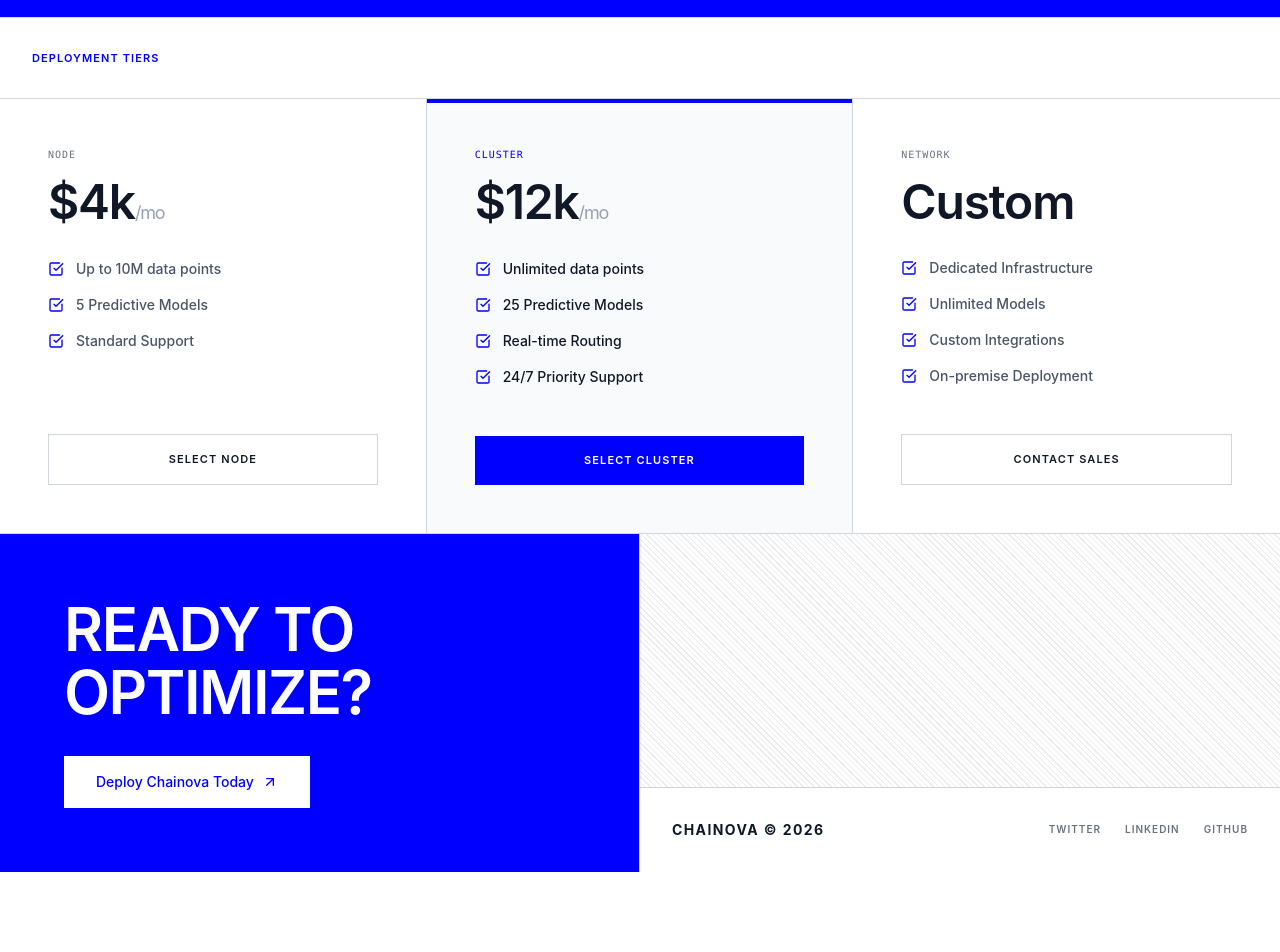
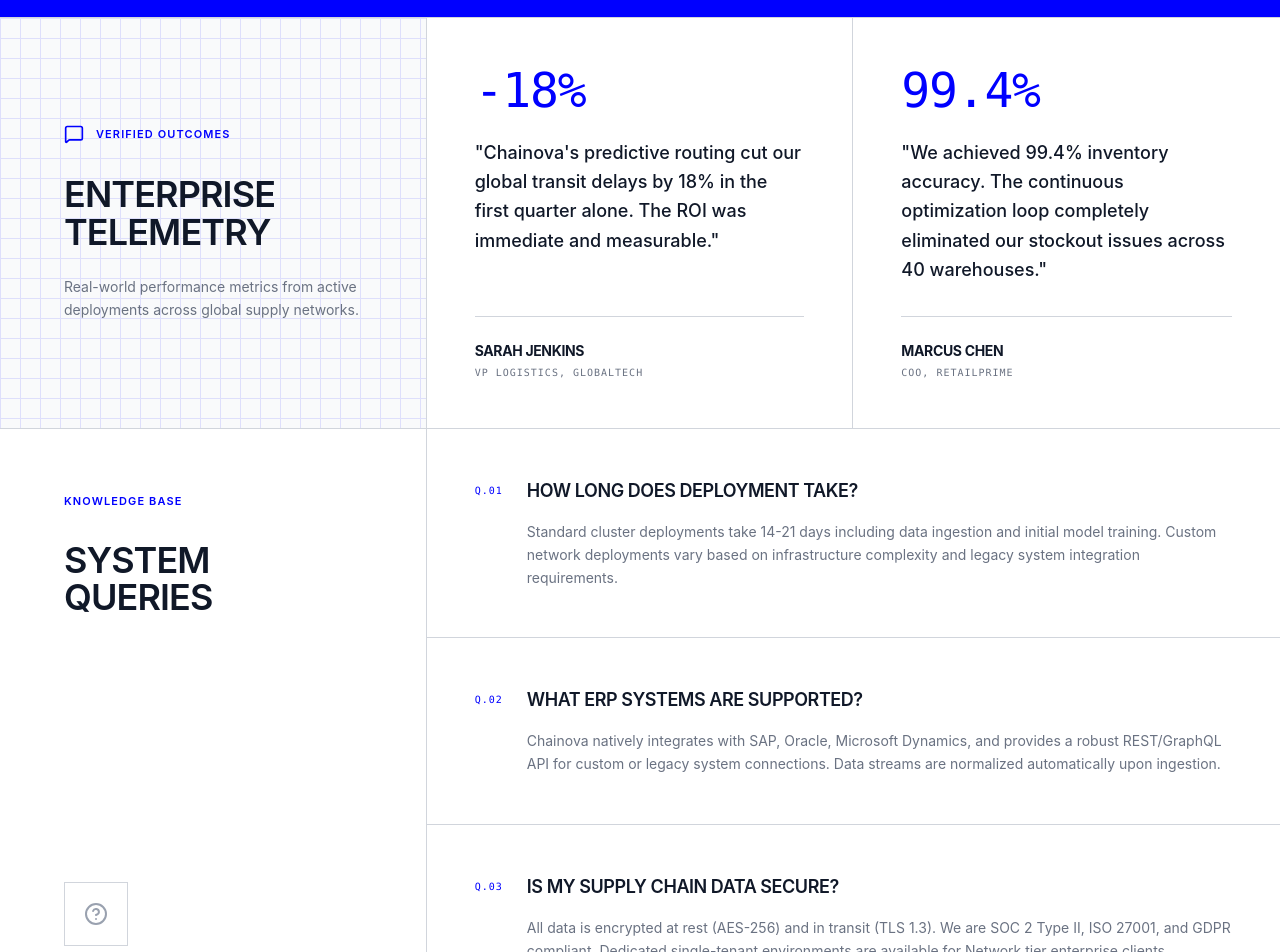
Before and after one commit to phalla-doll/chainova, a Next.js app: page / in a window 1280 px wide. Shown: the part 3260-4212 px from the top of the page. Before the commit the page ends 4132 px from the top, so only its background shows below. Built offline with nearby package versions, Linux system fonts and the light colour scheme.

Commit message:
feat: Add chat and help icons to page
Introduces two new icons, MessageSquare and HelpCircle, to the available icon set. These are intended for future use in adding chat and help functionalities to the Chainova Hero application's page.

```diff
--- a/app/page.tsx
+++ b/app/page.tsx
@@ -1,4 +1,4 @@
-import { ArrowUpRight, Activity, Globe, AlertTriangle, Database, Cpu, Network, Terminal, Map as MapIcon, CheckSquare } from 'lucide-react';
+import { ArrowUpRight, Activity, Globe, AlertTriangle, Database, Cpu, Network, Terminal, Map as MapIcon, CheckSquare, MessageSquare, HelpCircle } from 'lucide-react';
 
 export default function Page() {
   return (
@@ -227,7 +227,7 @@
         </div>
       </section>
 
-      {/* NEW: Topology / Global Node Network Section */}
+      {/* Topology / Global Node Network Section */}
       <section className="flex flex-col lg:flex-row border-b border-gray-300">
         <div className="w-full lg:w-1/3 border-b lg:border-b-0 lg:border-r border-gray-300 p-8 md:p-12 lg:p-16 flex flex-col justify-center">
           <div className="flex items-center gap-3 mb-8">
@@ -293,7 +293,7 @@
         </div>
       </section>
 
-      {/* NEW: Live Telemetry / Terminal Section */}
+      {/* Live Telemetry / Terminal Section */}
       <section className="border-b border-gray-300 bg-[#0000ff] text-white flex flex-col">
         <div className="border-b border-blue-800 p-4 flex justify-between items-center px-6 md:px-12">
           <div className="flex items-center gap-3">
@@ -320,7 +320,92 @@
         </div>
       </section>
 
-      {/* NEW: Pricing Section */}
+      {/* NEW: Testimonials Section */}
+      <section className="flex flex-col lg:flex-row border-b border-gray-300">
+        <div className="w-full lg:w-1/3 border-b lg:border-b-0 lg:border-r border-gray-300 p-8 md:p-12 lg:p-16 flex flex-col justify-center bg-gray-50 relative overflow-hidden">
+          <div className="absolute inset-0 opacity-10" style={{ backgroundImage: 'linear-gradient(#0000ff 1px, transparent 1px), linear-gradient(90deg, #0000ff 1px, transparent 1px)', backgroundSize: '20px 20px' }}></div>
+          <div className="relative z-10">
+            <div className="flex items-center gap-3 mb-8">
+              <MessageSquare className="w-5 h-5 text-[#0000ff]" />
+              <h2 className="text-[11px] font-semibold tracking-widest uppercase text-[#0000ff]">Verified Outcomes</h2>
+            </div>
+            <h3 className="text-3xl md:text-4xl font-semibold leading-[1.05] tracking-tight mb-6 uppercase">
+              Enterprise<br/>Telemetry
+            </h3>
+            <p className="text-gray-500 text-sm leading-relaxed">
+              Real-world performance metrics from active deployments across global supply networks.
+            </p>
+          </div>
+        </div>
+        <div className="w-full lg:w-2/3 flex flex-col sm:flex-row">
+          <div className="w-full sm:w-1/2 border-b sm:border-b-0 sm:border-r border-gray-300 p-8 md:p-12 flex flex-col justify-between hover:bg-gray-50 transition-colors">
+            <div>
+              <div className="text-[#0000ff] font-mono text-4xl md:text-5xl mb-6 tracking-tight">-18%</div>
+              <p className="text-gray-900 text-base md:text-lg font-medium leading-relaxed mb-8">"Chainova's predictive routing cut our global transit delays by 18% in the first quarter alone. The ROI was immediate and measurable."</p>
+            </div>
+            <div className="border-t border-gray-300 pt-6">
+              <div className="text-sm font-bold uppercase tracking-tight">Sarah Jenkins</div>
+              <div className="text-[10px] font-mono text-gray-500 uppercase tracking-widest mt-1">VP Logistics, GlobalTech</div>
+            </div>
+          </div>
+          <div className="w-full sm:w-1/2 p-8 md:p-12 flex flex-col justify-between hover:bg-gray-50 transition-colors">
+            <div>
+              <div className="text-[#0000ff] font-mono text-4xl md:text-5xl mb-6 tracking-tight">99.4%</div>
+              <p className="text-gray-900 text-base md:text-lg font-medium leading-relaxed mb-8">"We achieved 99.4% inventory accuracy. The continuous optimization loop completely eliminated our stockout issues across 40 warehouses."</p>
+            </div>
+            <div className="border-t border-gray-300 pt-6">
+              <div className="text-sm font-bold uppercase tracking-tight">Marcus Chen</div>
+              <div className="text-[10px] font-mono text-gray-500 uppercase tracking-widest mt-1">COO, RetailPrime</div>
+            </div>
+          </div>
+        </div>
+      </section>
+
+      {/* NEW: FAQ Section */}
+      <section className="flex flex-col lg:flex-row border-b border-gray-300">
+        <div className="w-full lg:w-1/3 border-b lg:border-b-0 lg:border-r border-gray-300 p-8 md:p-12 lg:p-16 flex flex-col">
+          <h2 className="text-[11px] font-semibold tracking-widest uppercase text-[#0000ff] mb-8">Knowledge Base</h2>
+          <h3 className="text-3xl md:text-4xl font-semibold leading-[1.05] tracking-tight uppercase mb-12">
+            System<br/>Queries
+          </h3>
+          <div className="flex-grow flex items-end">
+            <div className="w-16 h-16 border border-gray-300 flex items-center justify-center text-gray-400">
+              <HelpCircle className="w-6 h-6" />
+            </div>
+          </div>
+        </div>
+        <div className="w-full lg:w-2/3 flex flex-col">
+          <div className="border-b border-gray-300 p-8 md:p-12 hover:bg-gray-50 transition-colors group">
+            <div className="flex justify-between items-start gap-6">
+              <div className="text-[10px] font-mono text-[#0000ff] uppercase tracking-widest mt-1.5 shrink-0">Q.01</div>
+              <div>
+                <h4 className="text-lg font-semibold uppercase tracking-tight group-hover:text-[#0000ff] transition-colors mb-4">How long does deployment take?</h4>
+                <p className="text-gray-500 text-sm leading-relaxed">Standard cluster deployments take 14-21 days including data ingestion and initial model training. Custom network deployments vary based on infrastructure complexity and legacy system integration requirements.</p>
+              </div>
+            </div>
+          </div>
+          <div className="border-b border-gray-300 p-8 md:p-12 hover:bg-gray-50 transition-colors group">
+            <div className="flex justify-between items-start gap-6">
+              <div className="text-[10px] font-mono text-[#0000ff] uppercase tracking-widest mt-1.5 shrink-0">Q.02</div>
+              <div>
+                <h4 className="text-lg font-semibold uppercase tracking-tight group-hover:text-[#0000ff] transition-colors mb-4">What ERP systems are supported?</h4>
+                <p className="text-gray-500 text-sm leading-relaxed">Chainova natively integrates with SAP, Oracle, Microsoft Dynamics, and provides a robust REST/GraphQL API for custom or legacy system connections. Data streams are normalized automatically upon ingestion.</p>
+              </div>
+            </div>
+          </div>
+          <div className="p-8 md:p-12 hover:bg-gray-50 transition-colors group">
+            <div className="flex justify-between items-start gap-6">
+              <div className="text-[10px] font-mono text-[#0000ff] uppercase tracking-widest mt-1.5 shrink-0">Q.03</div>
+              <div>
+                <h4 className="text-lg font-semibold uppercase tracking-tight group-hover:text-[#0000ff] transition-colors mb-4">Is my supply chain data secure?</h4>
+                <p className="text-gray-500 text-sm leading-relaxed">All data is encrypted at rest (AES-256) and in transit (TLS 1.3). We are SOC 2 Type II, ISO 27001, and GDPR compliant. Dedicated single-tenant environments are available for Network tier enterprise clients.</p>
+              </div>
+            </div>
+          </div>
+        </div>
+      </section>
+
+      {/* Pricing Section */}
       <section id="pricing" className="flex flex-col border-b border-gray-300">
         <div className="flex border-b border-gray-300">
           <div className="w-full p-6 md:p-8 flex items-center">
```
